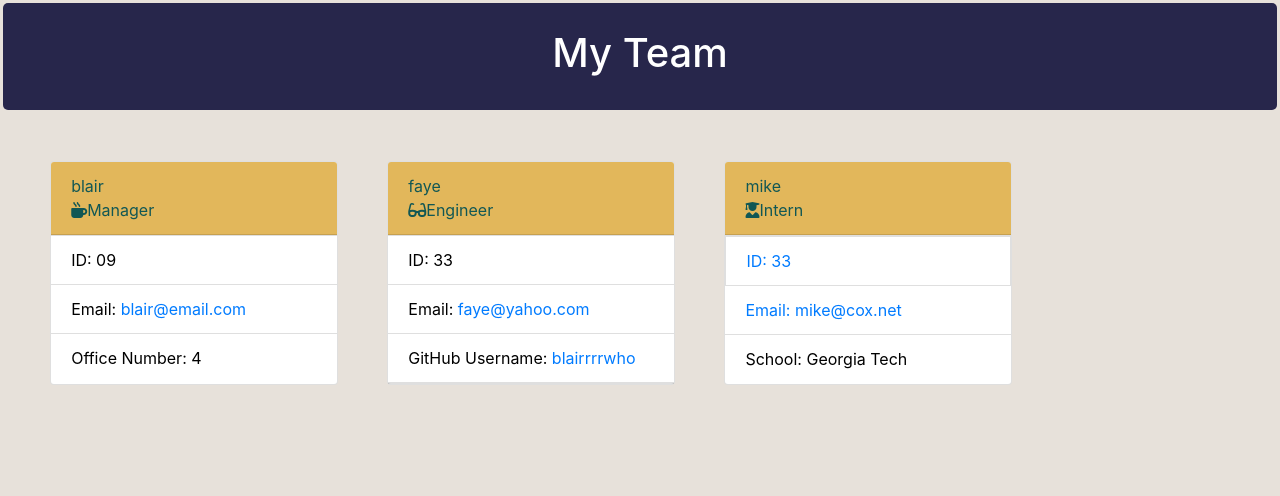
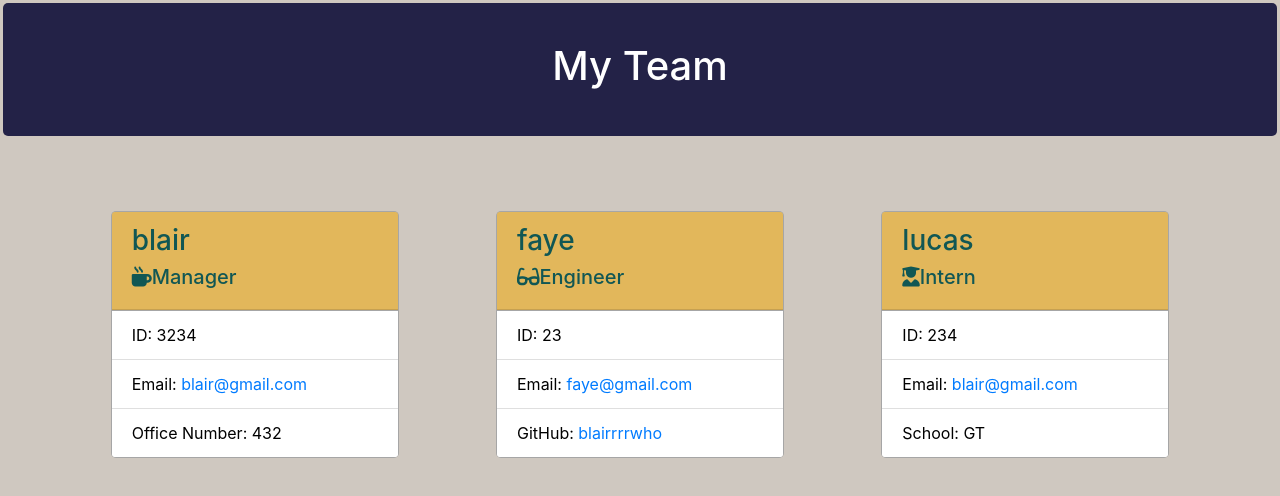
Before and after one commit to blairrrrwho/your-team-profile-generator, a website: page Develop/outputPath/myTeam.html in a window 1280 px wide. Drawn offline with nearby package versions, Linux system fonts and the light colour scheme.

Commit message:
added more styling; fixed things in generated html

```diff
--- a/Develop/outputPath/myTeam.html
+++ b/Develop/outputPath/myTeam.html
@@ -18,37 +18,37 @@
 
         <div class="card" style="width: 18rem;">
             <div class="card-header">
-                blair <br>
-                <i class="fas fa-mug-hot"></i>Manager
+                <h3>blair<br></h3>
+                <h5><i class="fas fa-mug-hot"></i>Manager</h5>
             </div>
             <ul class="list-group list-group-flush">
-                <li class="list-group-item">ID: 09</li>
-                <li class="list-group-item">Email: <span id="email"><a href="mailto:blair@email.com">blair@email.com</a></span></li>
-                <li class="list-group-item">Office Number: 4</li>
+                <li class="list-group-item">ID: 3234</li>
+                <li class="list-group-item">Email: <span id="email"><a href="mailto:blair@gmail.com">blair@gmail.com</a></span></li>
+                <li class="list-group-item">Office Number: 432</li>
             </ul>
         </div>
 
         <div class="card" style="width: 18rem;">
             <div class="card-header">
-                faye <br>
-                <i class="fas fa-glasses"></i>Engineer
+                <h3>faye <br></h3>
+                <h5><i class="fas fa-glasses"></i>Engineer</h5>
             </div>
             <ul class="list-group list-group-flush">
-                <li class="list-group-item">ID: 33</li>
-                <li class="list-group-item">Email: <span id="email"><a href="mailto:faye@yahoo.com">faye@yahoo.com</a></span></li>
-                <li class="list-group-item">GitHub Username: <a target="_blank" href="https://github.com/blairrrrwho"> blairrrrwho</li>
+                <li class="list-group-item">ID: 23</li>
+                <li class="list-group-item">Email: <span id="email"><a href="mailto:faye@gmail.com">faye@gmail.com</a></span></li>
+                <li class="list-group-item">GitHub: <a target="_blank" href="https://github.com/blairrrrwho"> blairrrrwho</a></li>
             </ul>
         </div>
 
         <div class="card" style="width: 18rem;">
             <div class="card-header">
-                mike <br>
-                <i class="fas fa-user-graduate"></i>Intern
+                <h3>lucas <br></h3>
+                <h5><i class="fas fa-user-graduate"></i>Intern</h5>
             </div>
             <ul class="list-group list-group-flush">
-                <li class="list-group-item">ID: 33</li>
-                <li class="list-group-item">Email: <span id="email"><a href="mailto:mike@cox.net">mike@cox.net</a></span></li>
-                <li class="list-group-item">School: Georgia Tech</li>
+                <li class="list-group-item">ID: 234</li>
+                <li class="list-group-item">Email: <span id="email"><a href="mailto:blair@gmail.com">blair@gmail.com</a></span></li>
+                <li class="list-group-item">School: GT</li>
             </ul>
         </div>
 
--- a/Develop/src/generateTeamPage.js
+++ b/Develop/src/generateTeamPage.js
@@ -8,8 +8,8 @@ const generateTeamPage = (myTeam) => {
         const managerHtml = `
         <div class="card" style="width: 18rem;">
             <div class="card-header">
-                ${manager.name} <br>
-                <i class="fas fa-mug-hot"></i>Manager
+                <h3>${manager.name}<br></h3>
+                <h5><i class="fas fa-mug-hot"></i>Manager</h5>
             </div>
             <ul class="list-group list-group-flush">
                 <li class="list-group-item">ID: ${manager.id}</li>
@@ -26,8 +26,8 @@ const generateTeamPage = (myTeam) => {
         const engineerHtml = `
         <div class="card" style="width: 18rem;">
             <div class="card-header">
-                ${engineer.name} <br>
-                <i class="fas fa-glasses"></i>Engineer
+                <h3>${engineer.name} <br></h3>
+                <h5><i class="fas fa-glasses"></i>Engineer</h5>
             </div>
             <ul class="list-group list-group-flush">
                 <li class="list-group-item">ID: ${engineer.id}</li>
@@ -44,8 +44,8 @@ const generateTeamPage = (myTeam) => {
         const internHtml = `
         <div class="card" style="width: 18rem;">
             <div class="card-header">
-                ${intern.name} <br>
-                <i class="fas fa-user-graduate"></i>Intern
+                <h3>${intern.name} <br></h3>
+                <h5><i class="fas fa-user-graduate"></i>Intern</h5>
             </div>
             <ul class="list-group list-group-flush">
                 <li class="list-group-item">ID: ${intern.id}</li>
```
Also changed, not shown: Develop/assets/notes.md (+0 -4 lines), Develop/dist/style.css.
